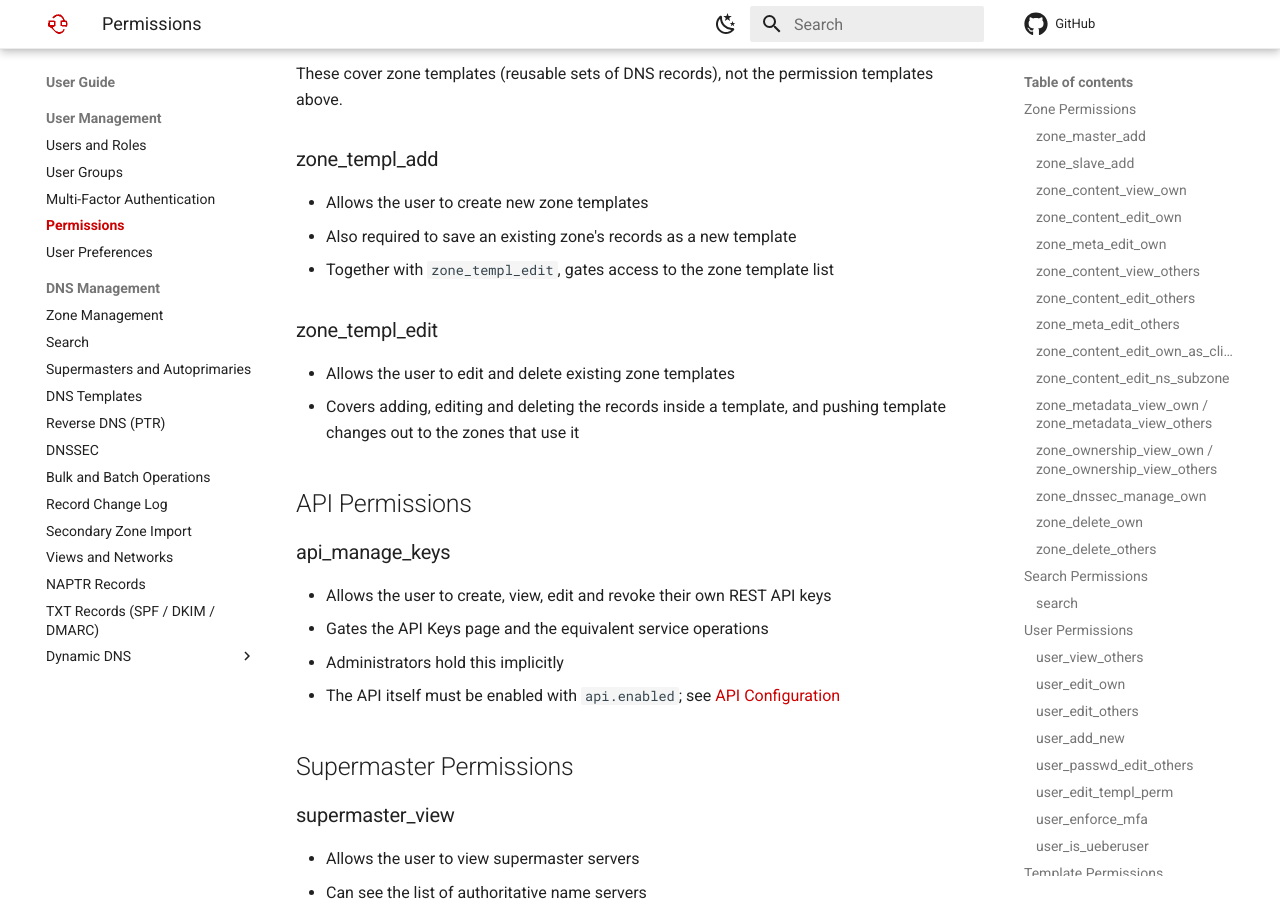
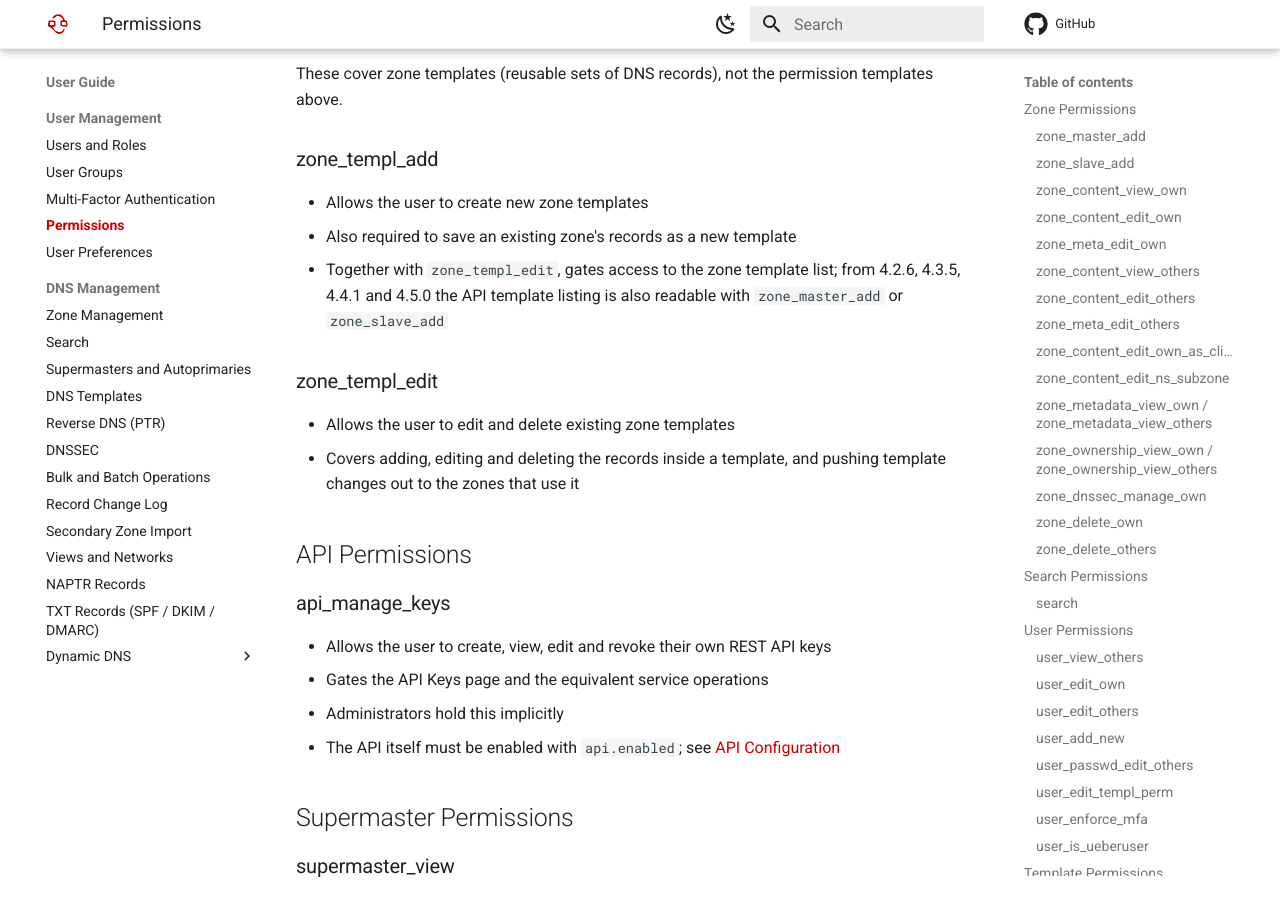
Before and after one commit to poweradmin/poweradmin-docs, an MkDocs documentation site: the page built from docs/user-guide/permissions.md, in a window 1280 px wide and 900 px high, scrolled down 6838 px. Built offline with MkDocs 1.6.1 and Material for MkDocs 9.7.7, drawn with Linux system fonts in a browser that asks for light colours; comment, search, counter and statistics services are not loaded.

Commit message:
docs(api): note the zone metadata permission on zone updates and who may list templates

```diff
--- a/docs/user-guide/permissions.md
+++ b/docs/user-guide/permissions.md
@@ -214,7 +214,7 @@
 
 - Allows the user to create new zone templates
 - Also required to save an existing zone's records as a new template
-- Together with `zone_templ_edit`, gates access to the zone template list
+- Together with `zone_templ_edit`, gates access to the zone template list; from 4.2.6, 4.3.5, 4.4.1 and 4.5.0 the API template listing is also readable with `zone_master_add` or `zone_slave_add`
 
 ### zone_templ_edit
 
```
Also changed, not shown: docs/api/endpoints.md (+10 -0 lines).
